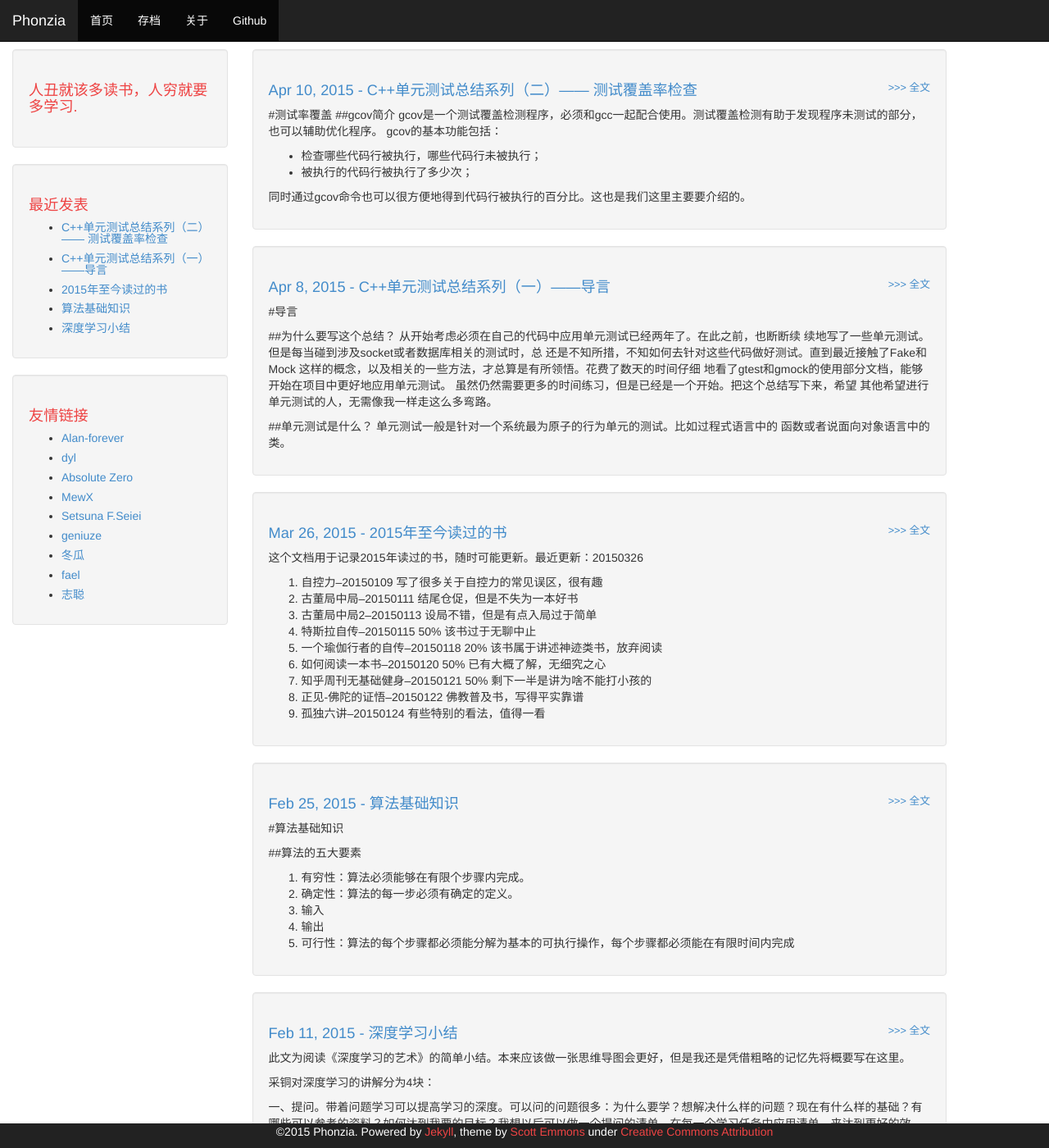
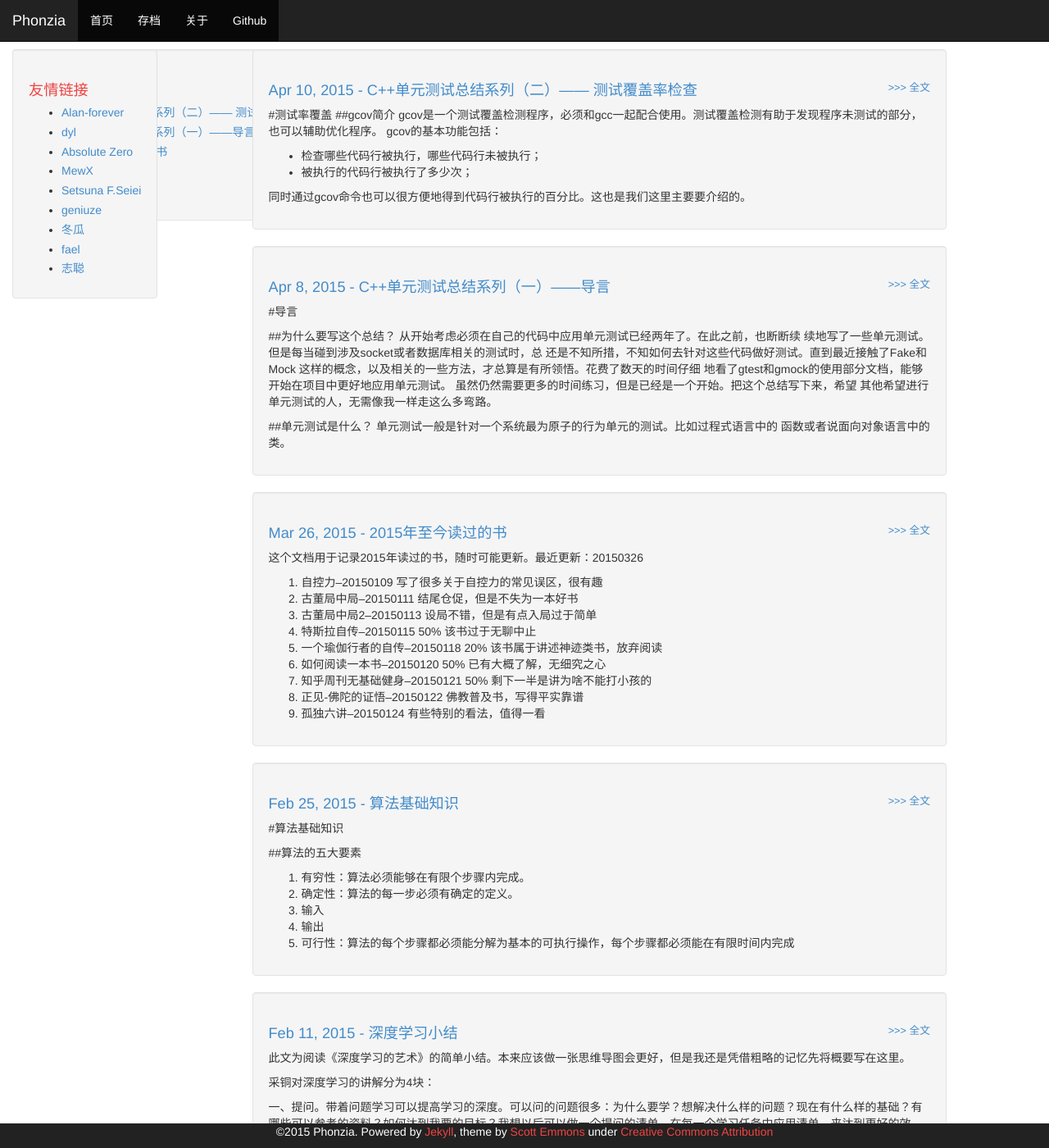
Before and after one commit to phonzia/old_blog, a Jekyll site: the page built from index.html, in a window 1280 px wide and 1400 px high. Shown: the whole window at 82% size. Built offline with Jekyll 4.4.1, drawn with Linux system fonts in a browser that asks for light colours; Markdown is read by kramdown in place of the engine named in the settings.

Commit message:
change css

```diff
--- a/css/theme.css
+++ b/css/theme.css
@@ -13,6 +13,11 @@ body {
 
 .footer a {
     color: #ee4444;
+}
+
+.sidebar {
+    float: left;
+    position: fixed;
 }
 
 .sidebar h1 {
```
